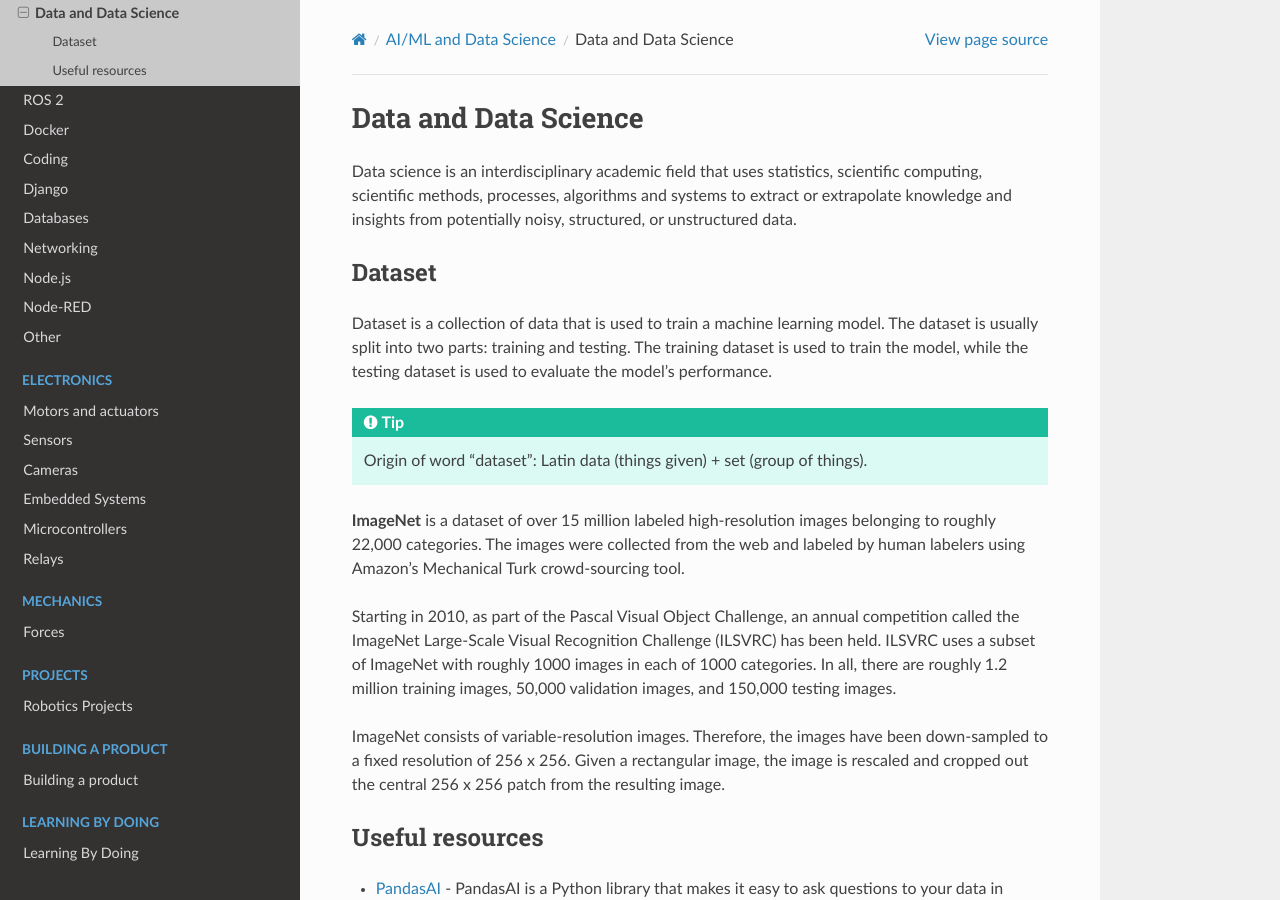
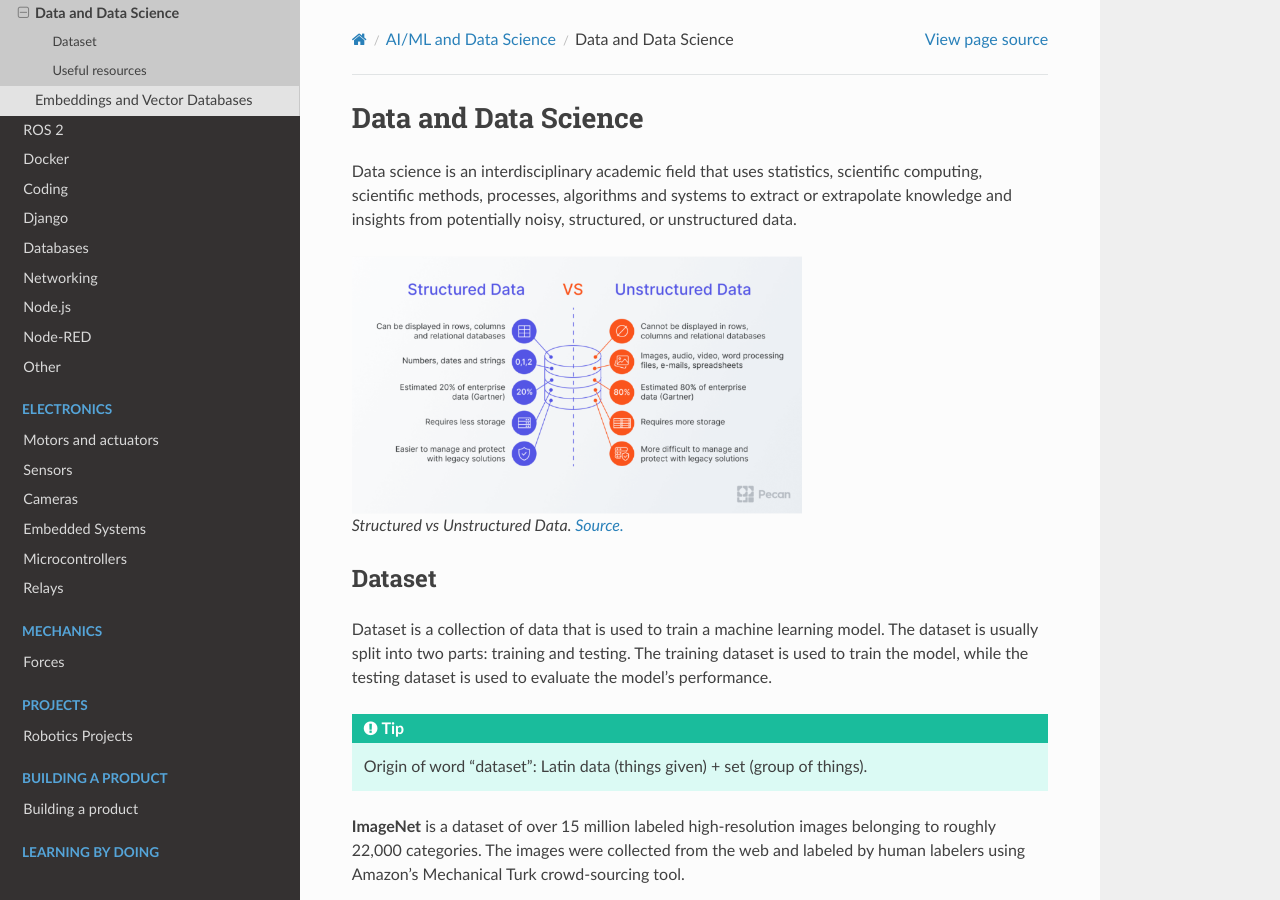
Before and after one commit to jevgenik/manuals, a Sphinx documentation site: the page built from source/files/software/ai/data_and_data_science.rst, in a window 1280 px wide and 900 px high. Built offline with Sphinx 7.4.7 and the Read the Docs theme 2.0.0, drawn with Linux system fonts in a browser that asks for light colours.

Commit message:
structured vs unstructured data

```diff
--- a/source/files/software/ai/ai_and_data_science.rst
+++ b/source/files/software/ai/ai_and_data_science.rst
@@ -7,3 +7,4 @@ AI/ML and Data Science
 
    ai
    data_and_data_science
+   embeddings
--- a/source/files/software/ai/data_and_data_science.rst
+++ b/source/files/software/ai/data_and_data_science.rst
@@ -3,6 +3,13 @@ Data and Data Science
 =====================
 Data science is an interdisciplinary academic field that uses statistics, scientific computing, scientific methods, processes,
 algorithms and systems to extract or extrapolate knowledge and insights from potentially noisy, structured, or unstructured data.
+
+
+.. figure:: images/structured_vs_unstructured_data.png
+   :width: 450px
+   :alt: Structured vs Unstructured Data
+
+   Structured vs Unstructured Data. `Source. <https://www.pecan.ai/blog/what-is-structured-data/>`_
 
 
 Dataset
--- /dev/null
+++ b/source/files/software/ai/embeddings.rst
@@ -0,0 +1,3 @@
+===============================
+Embeddings and Vector Databases
+===============================
```
Also changed, not shown: source/files/software/ai/images/structured_vs_unstructured_data.png (added).
